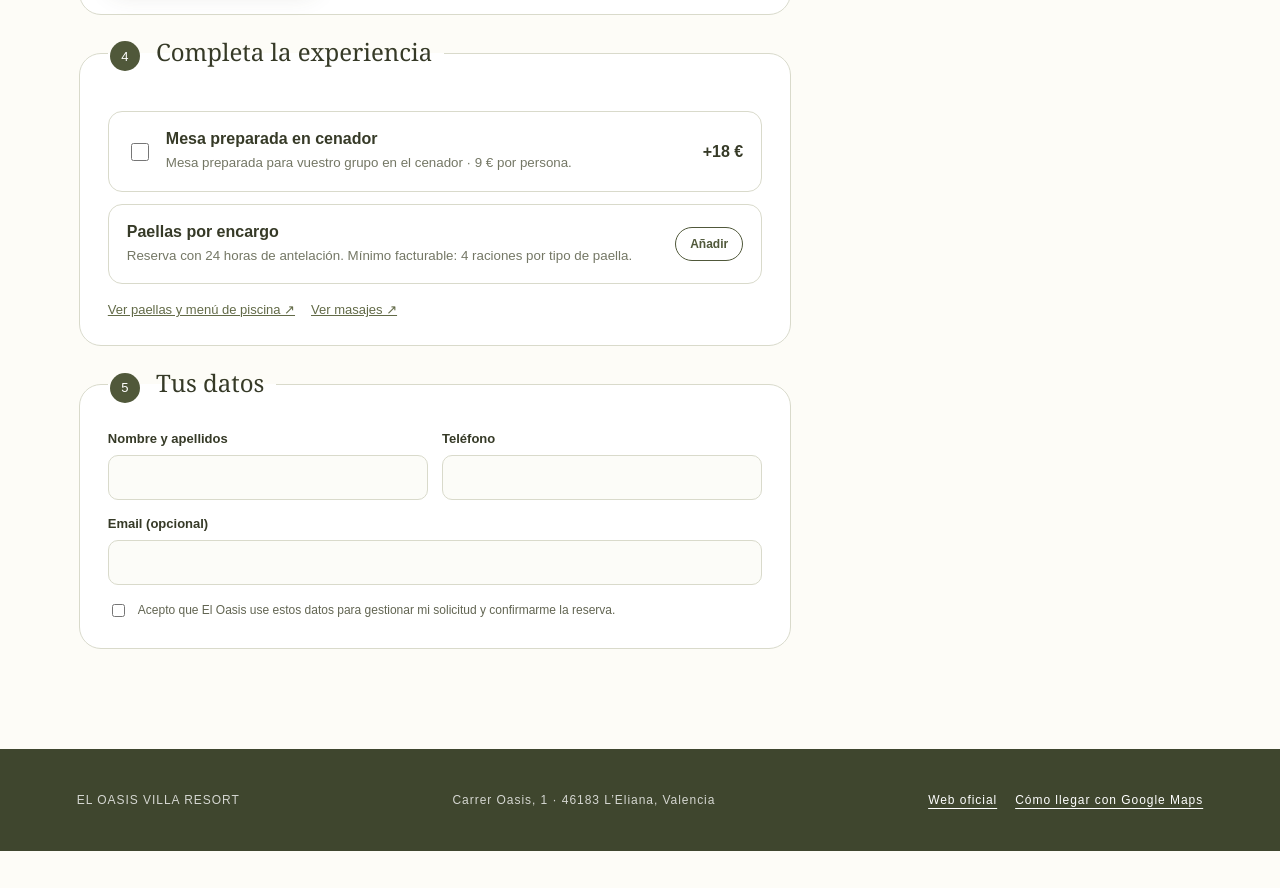
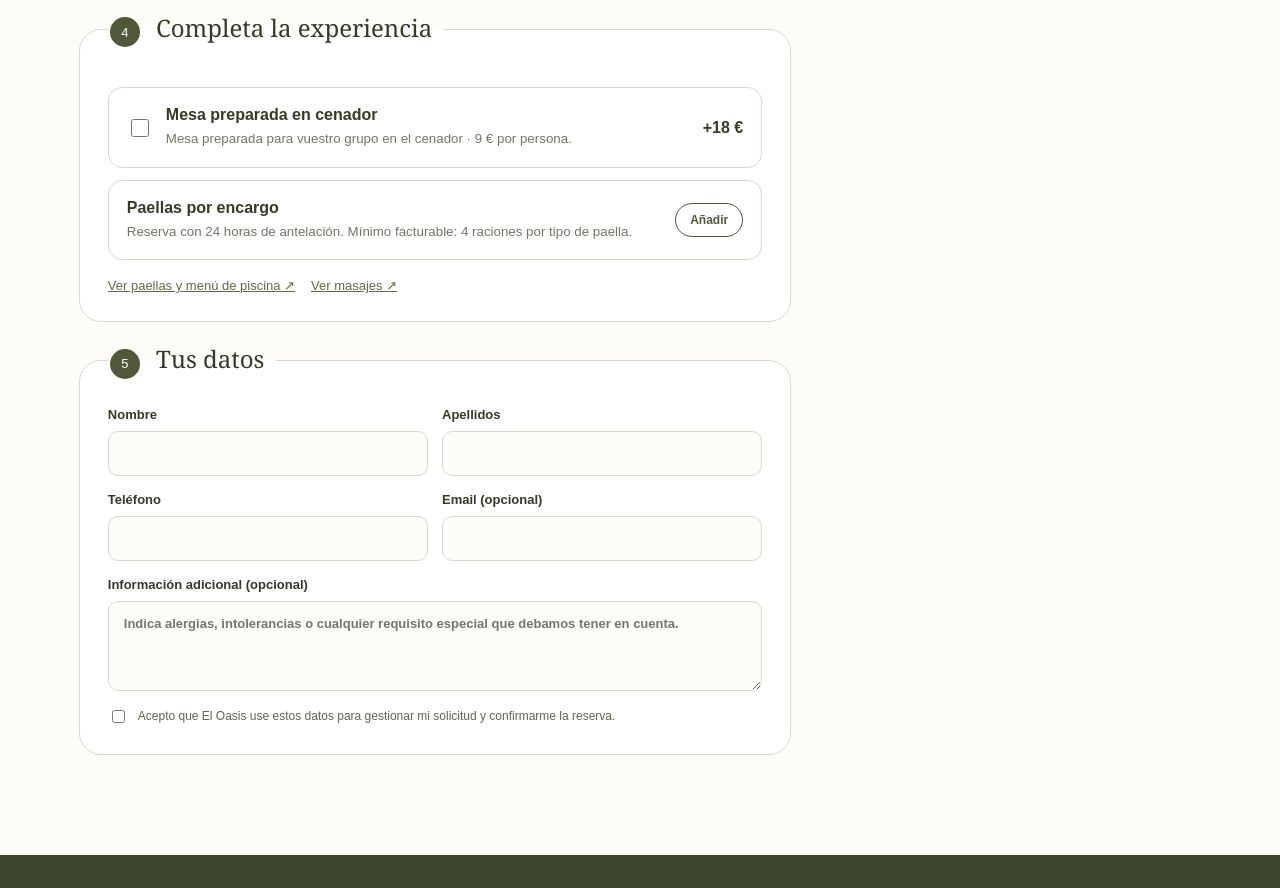
Before and after one commit to infooasisresort-tech/oasis-public-customer-pages, a plain HTML site: page daypass/index.html in a window 1280 px wide. Shown: the part 3061-3949 px from the top of the page. Before the commit the page ends 3912 px from the top, so only its background shows below. Drawn offline with Linux system fonts and the light colour scheme.

Commit message:
Separar nombre y añadir información adicional

```diff
--- a/daypass/index.html
+++ b/daypass/index.html
@@ -78,7 +78,8 @@
               <label class="late-time hidden" id="late-time-wrap">Hora solicitada
                 <input id="late-time" type="time" min="12:01">
               </label>
-              <small>Las llegadas posteriores a las 12:00 necesitan confirmación expresa.</small>\n              <div class="time-notice"><strong>La hora reservada es estricta.</strong><span>Una persona os esperará en la puerta exactamente a la hora confirmada. Si vais a llegar tarde, avisadnos antes. Si no habéis avisado, tendréis que llamarnos para que os asignemos una nueva hora de entrada.</span></div>
+              <small>Las llegadas posteriores a las 12:00 necesitan confirmación expresa.</small>
+              <div class="time-notice"><strong>La hora reservada es estricta.</strong><span>Una persona os esperará en la puerta exactamente a la hora confirmada. Si vais a llegar tarde, avisadnos antes. Si no habéis avisado, tendréis que llamarnos para que os asignemos una nueva hora de entrada.</span></div>
             </div>
           </fieldset>
 
@@ -155,11 +156,16 @@
           <fieldset>
             <legend><b>5</b> Tus datos</legend>
             <div class="two-cols">
-              <label class="field">Nombre y apellidos<input id="name" name="name" autocomplete="name" required></label>
+              <label class="field">Nombre<input id="first-name" name="firstName" autocomplete="given-name" required></label>
+              <label class="field">Apellidos<input id="last-name" name="lastName" autocomplete="family-name" required></label>
+            </div>
+            <div class="two-cols">
               <label class="field">Teléfono<input id="phone" name="phone" type="tel" autocomplete="tel" required></label>
+              <label class="field">Email (opcional)<input id="email" name="email" type="email" autocomplete="email"></label>
             </div>
-            <label class="field">Email (opcional)<input id="email" name="email" type="email" autocomplete="email"></label>
-            <label class="field hidden" id="dietary-wrap">Preferencias o intolerancias<textarea id="dietary-notes" name="dietaryNotes" rows="3"></textarea></label>
+            <label class="field">Información adicional (opcional)
+              <textarea id="additional-info" name="additionalInfo" rows="4" placeholder="Indica alergias, intolerancias o cualquier requisito especial que debamos tener en cuenta."></textarea>
+            </label>
             <label class="consent"><input type="checkbox" required><span>Acepto que El Oasis use estos datos para gestionar mi solicitud y confirmarme la reserva.</span></label>
           </fieldset>
         </div>
```
